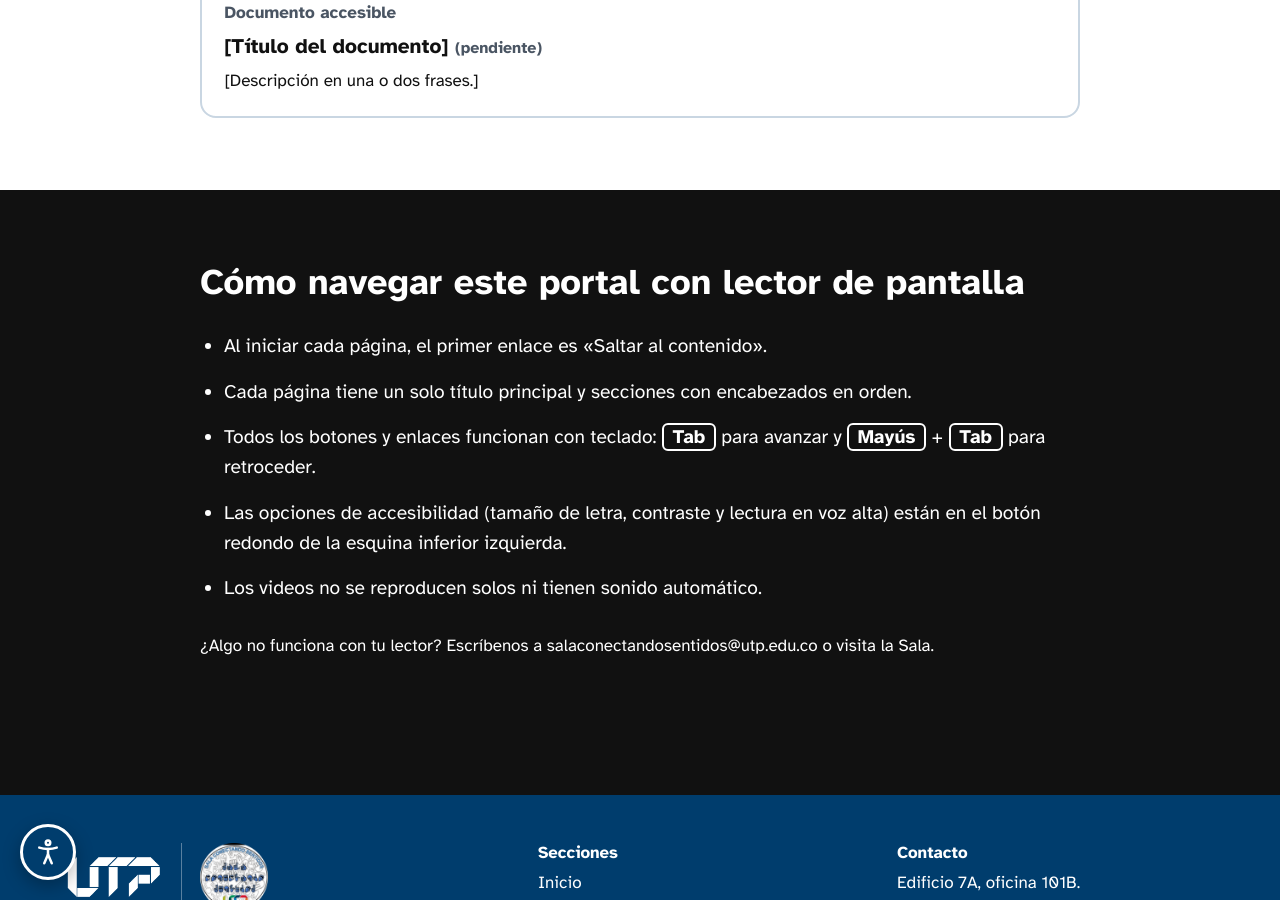
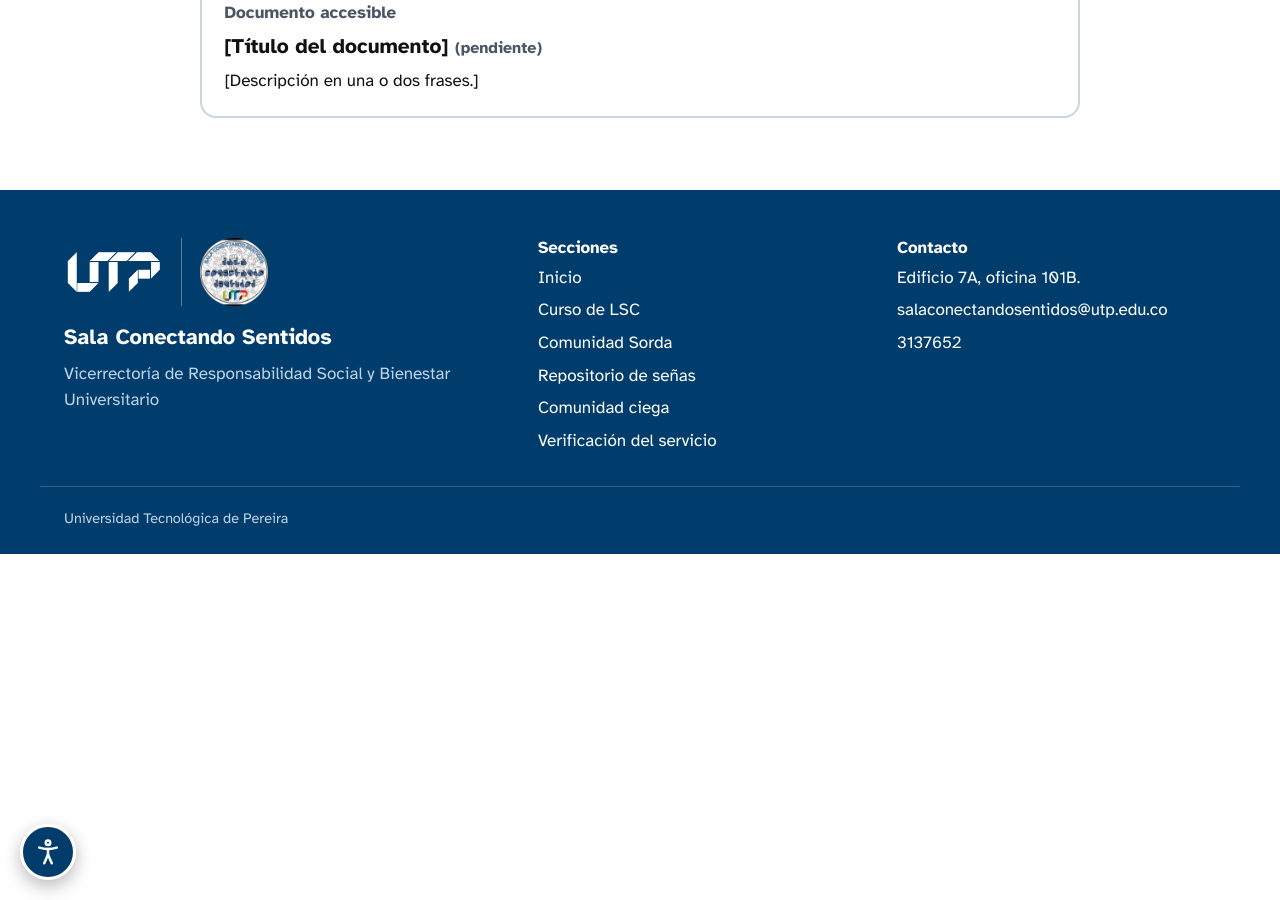
Before and after one commit to jhonatan-vivas/sala-sentidos, a Jekyll site: the page built from comunidad-ciega/index.html, in a window 1280 px wide and 900 px high, scrolled down 862 px. Built offline with Jekyll 4.4.1, drawn with Linux system fonts in a browser that asks for light colours; some of the changed text lies outside the part shown.

Commit message:
Cambios en Comunidad ciega, tipos, descripción y panel de admin

```diff
--- a/admin/config.yml
+++ b/admin/config.yml
@@ -159,7 +159,7 @@ collections:
             label_singular: recurso
             summary: "{{fields.tipo}} · {{fields.titulo}}"
             fields:
-              - { label: "Tipo", name: tipo, widget: select, options: ["Video con audiodescripción", "Audio", "Documento accesible", "Enlace"] }
+              - { label: "Tipo", name: tipo, widget: select, options: ["Video con audiodescripción", "Audio", "Documento accesible", "Enlace", "Mito y Realidad", "Definición"] }
               - { label: "Título", name: titulo, widget: string }
               - { label: "Descripción", name: descripcion, widget: text, required: false }
               - { label: "Enlace", name: url, widget: string, required: false }
--- a/comunidad-ciega/index.html
+++ b/comunidad-ciega/index.html
@@ -16,7 +16,6 @@ seccion: ciega
         <svg aria-hidden="true" width="24" height="24" viewBox="0 0 24 24" fill="none" stroke="currentColor" stroke-width="2" stroke-linecap="round" stroke-linejoin="round"><path d="M11 5 6 9H2v6h4l5 4z"/><path d="M15.5 8.5a5 5 0 0 1 0 7"/><path d="M19 5a10 10 0 0 1 0 14"/></svg>
         Escuchar esta página
       </button>
-      <a class="boton boton--borde boton--grande" href="#ayuda-lector">Cómo navegar con lector de pantalla</a>
     </div>
   </div>
 </section>
@@ -40,17 +39,3 @@ seccion: ciega
     {%- endif %}
   </div>
 </section>
-
-<section id="ayuda-lector" class="banda banda--oscura seccion" aria-labelledby="t-ayuda">
-  <div class="contenedor angosto pila">
-    <h2 id="t-ayuda" class="titulo-2">Cómo navegar este portal con lector de pantalla</h2>
-    <ul class="lista-grande">
-      <li>Al iniciar cada página, el primer enlace es «Saltar al contenido».</li>
-      <li>Cada página tiene un solo título principal y secciones con encabezados en orden.</li>
-      <li>Todos los botones y enlaces funcionan con teclado: <kbd>Tab</kbd> para avanzar y <kbd>Mayús</kbd> + <kbd>Tab</kbd> para retroceder.</li>
-      <li>Las opciones de accesibilidad (tamaño de letra, contraste y lectura en voz alta) están en el botón redondo de la esquina inferior izquierda.</li>
-      <li>Los videos no se reproducen solos ni tienen sonido automático.</li>
-    </ul>
-    <p>¿Algo no funciona con tu lector? Escríbenos a {{ site.data.sitio.correo }} o visita la Sala.</p>
-  </div>
-</section>
```
Also changed, not shown: _data/comunidad_ciega.yml (+3 -4 lines).
